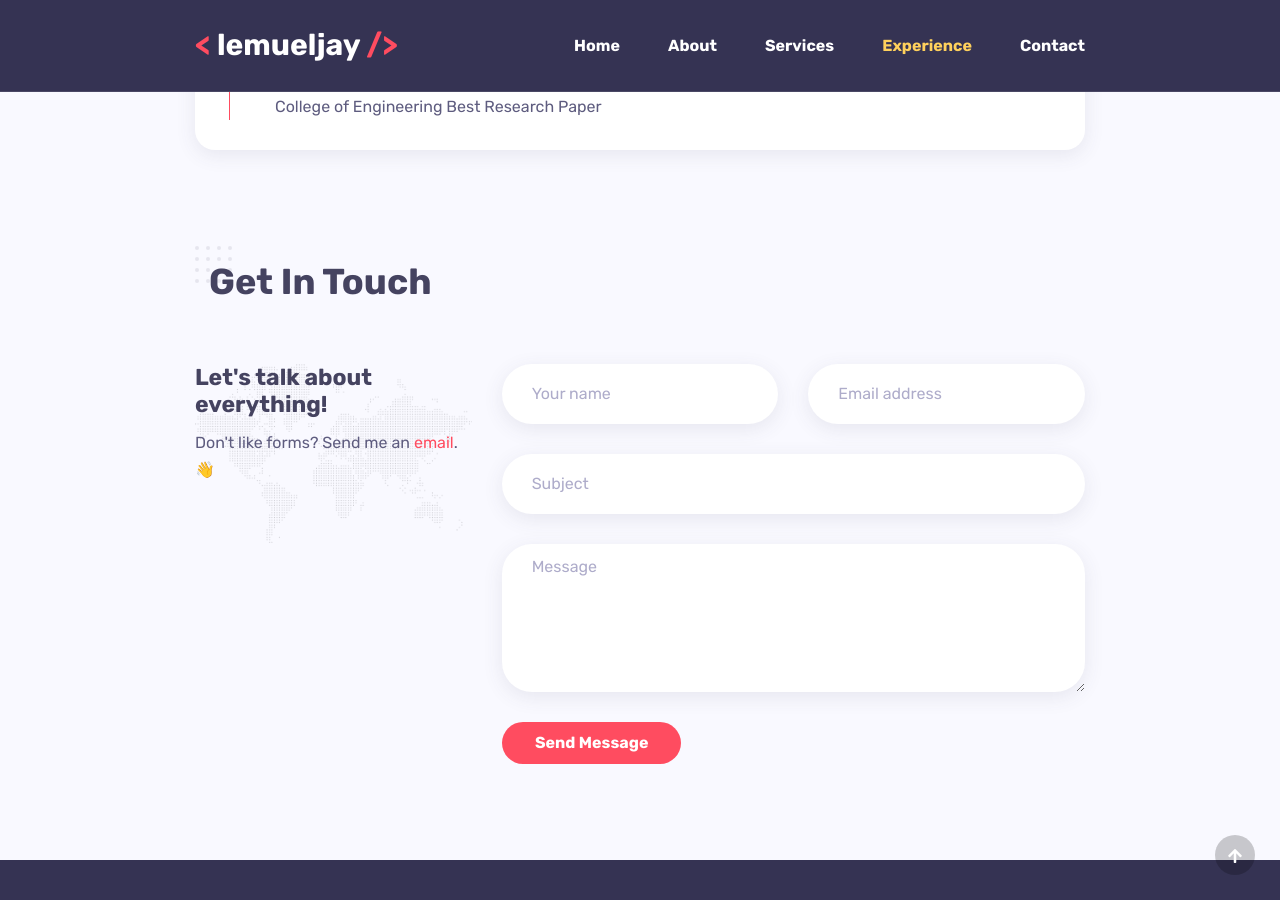
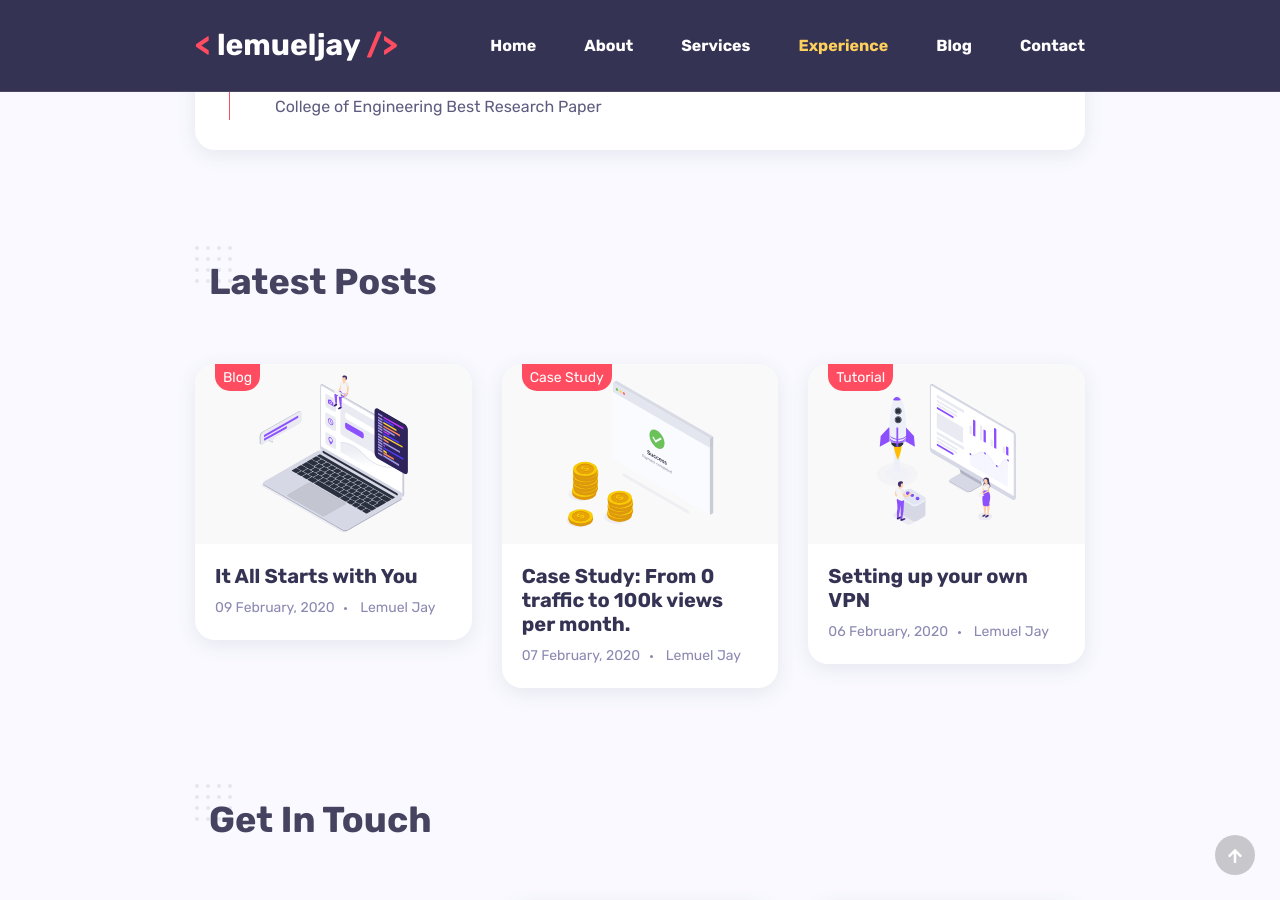
Before and after one commit to lemueljay/lemueljay, a Jekyll site: the page built from index.html, in a window 1280 px wide and 900 px high, scrolled down 2866 px. Built offline with Jekyll 4.4.1, drawn with Linux system fonts in a browser that asks for light colours.

Commit message:
Add latest post section

```diff
--- /dev/null
+++ b/_includes/ssl-redirect.html
@@ -0,0 +1,5 @@
+<script>
+    var host = "www.lemueljay.com";
+    if ((host == window.location.host) && (window.location.protocol != "https:"))
+        window.location.protocol = "https";
+</script>
--- a/_layouts/default.html
+++ b/_layouts/default.html
@@ -79,6 +79,7 @@
 						<li class="nav-item"><a href="#about" class="nav-link">About</a></li>
 						<li class="nav-item"><a href="#services" class="nav-link">Services</a></li>
 						<li class="nav-item"><a href="#experience" class="nav-link">Experience</a></li>
+						<li class="nav-item"><a href="#blog" class="nav-link">Blog</a></li>
 						<li class="nav-item"><a href="#contact" class="nav-link">Contact</a></li>
 					</ul>
 				</div>
@@ -438,6 +439,87 @@
 
 		</section>
 
+		<!-- section blog -->
+	<section id="blog">
+
+		<div class="container">
+
+			<!-- section title -->
+			<h2 class="section-title wow fadeInUp">Latest Posts</h2>
+
+			<div class="spacer" data-height="60"></div>
+
+			<div class="row blog-wrapper">
+
+				<div class="col-md-4">
+					<!-- blog item -->
+					<div class="blog-item rounded bg-white shadow-dark wow fadeIn">
+						<div class="thumb">
+							<a href="#">
+								<span class="category">Blog</span>
+							</a>
+							<a href="#">
+								<img src="assets/images/blog/1.svg" alt="blog-title" />
+							</a>
+						</div>
+						<div class="details">
+							<h4 class="my-0 title"><a href="#">It All Starts with You</a></h4>
+							<ul class="list-inline meta mb-0 mt-2">
+								<li class="list-inline-item">09 February, 2020</li>
+								<li class="list-inline-item">Lemuel Jay</li>
+							</ul>
+						</div>
+					</div>
+				</div>
+
+				<div class="col-md-4">
+					<!-- blog item -->
+					<div class="blog-item rounded bg-white shadow-dark wow fadeIn">
+						<div class="thumb">
+							<a href="#">
+								<span class="category">Case Study</span>
+							</a>
+							<a href="#">
+								<img src="assets/images/blog/2.svg" alt="blog-title" />
+							</a>
+						</div>
+						<div class="details">
+							<h4 class="my-0 title"><a href="#">Case Study: From 0 traffic to 100k views per month.</a></h4>
+							<ul class="list-inline meta mb-0 mt-2">
+								<li class="list-inline-item">07 February, 2020</li>
+								<li class="list-inline-item">Lemuel Jay</li>
+							</ul>
+						</div>
+					</div>
+				</div>
+
+				<div class="col-md-4">
+					<!-- blog item -->
+					<div class="blog-item rounded bg-white shadow-dark wow fadeIn">
+						<div class="thumb">
+							<a href="#">
+								<span class="category">Tutorial</span>
+							</a>
+							<a href="#">
+								<img src="assets/images/blog/3.svg" alt="blog-title" />
+							</a>
+						</div>
+						<div class="details">
+							<h4 class="my-0 title"><a href="#">Setting up your own VPN</a></h4>
+							<ul class="list-inline meta mb-0 mt-2">
+								<li class="list-inline-item">06 February, 2020</li>
+								<li class="list-inline-item">Lemuel Jay</li>
+							</ul>
+						</div>
+					</div>
+				</div>
+
+			</div>
+
+		</div>
+
+	</section>
+
 		<!-- section contact -->
 		<section id="contact">
 
```
